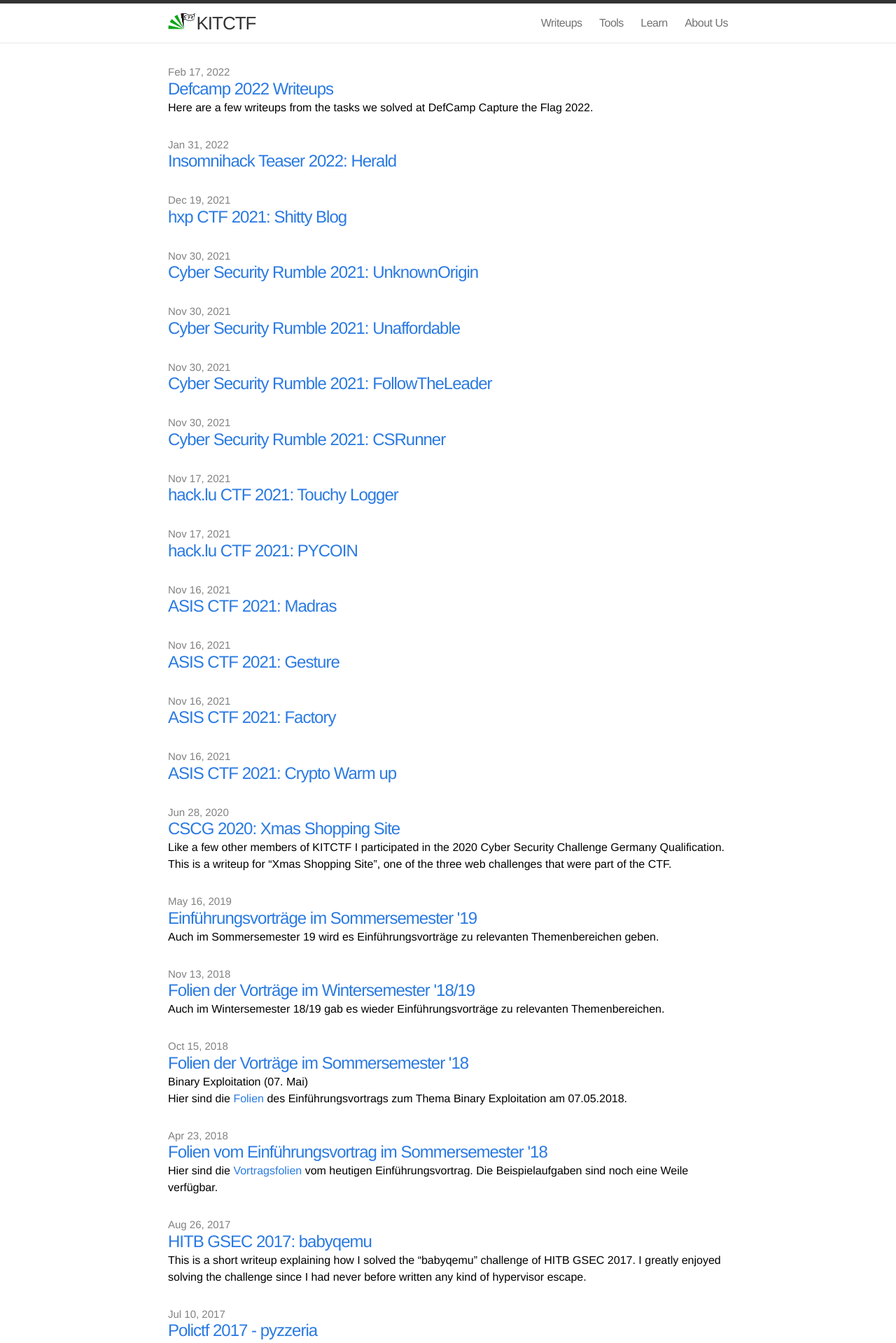
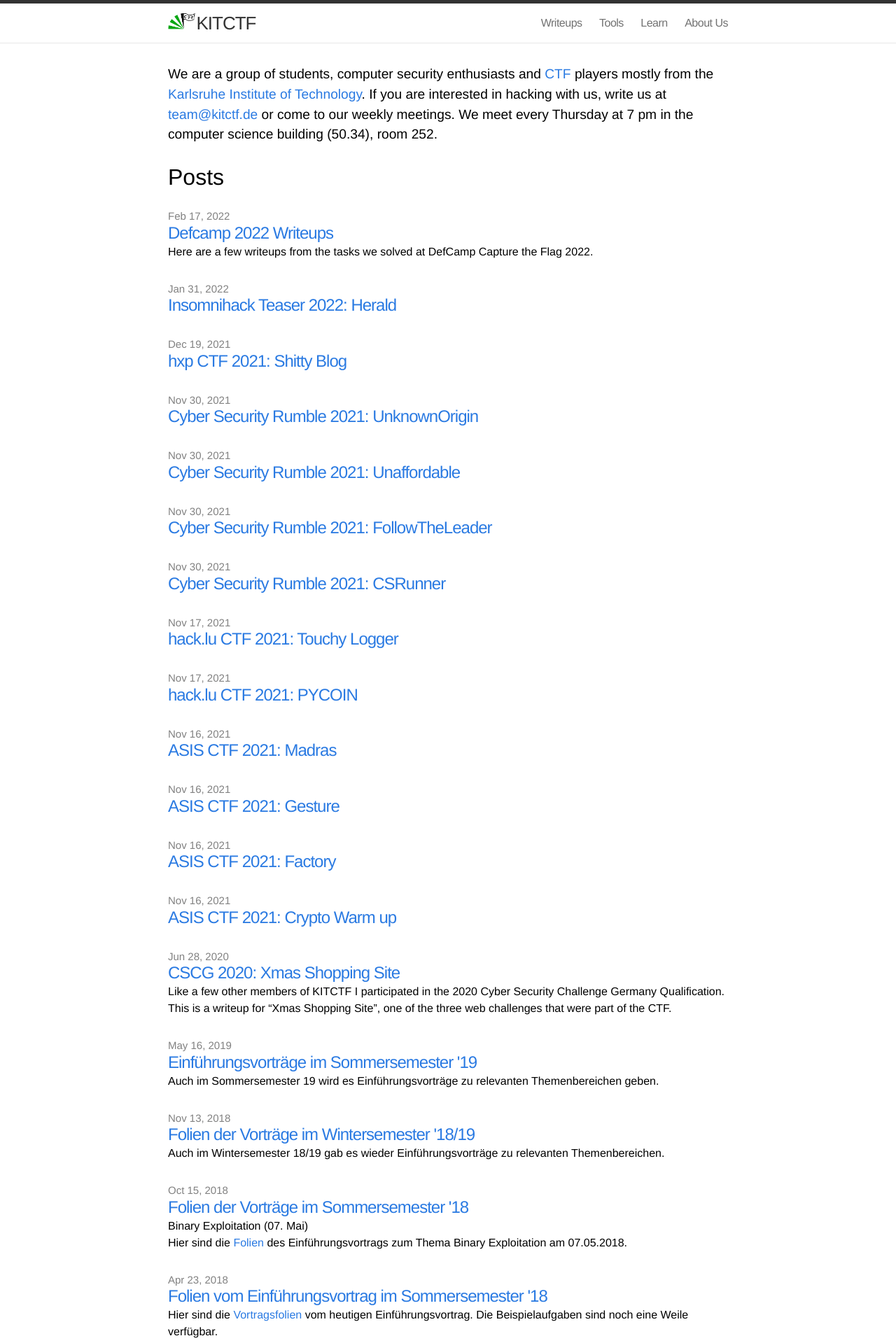
Before and after one commit to kitctf/www, a Jekyll site: the page built from index.html, in a window 1280 px wide. Shown: the top 1919 px of the page at 70% size. Built offline with Jekyll 4.4.1, drawn with Linux system fonts in a browser that asks for light colours.

Commit message:
added short about text on main page

```diff
--- a/css/main.css
+++ b/css/main.css
@@ -124,7 +124,19 @@
 /* Home styles */
 /* ----------------------------------------------------------*/
 
-.home h1 { margin-bottom: 25px; }
+.upfront {
+  font-size: 1.2em;
+}
+
+
+.home h1 {
+  display: block;
+  font-size: 2em;
+  margin-top: 0.67em;
+  margin-bottom: 0.67em;
+  margin-left: 0;
+  margin-right: 0;
+}
 
 .posts {
   list-style-type: none;
--- a/index.html
+++ b/index.html
@@ -3,7 +3,15 @@
 ---
 
 <div class="home">
+  <div class="upfront">
+  {% for post in site.pages %}
+    {% if post.url == "/meetings/" %}
+      {{ post.content | markdownify }}
+    {% endif %}
+  {% endfor %}
+  </div>
 
+    <h1>Posts</h1>
   <ul class="posts">
     {% for post in site.categories.sticky %}
       <li>
--- /dev/null
+++ b/meetings.md
@@ -0,0 +1,7 @@
+---
+layout: page
+title: Meetings
+permalink: /meetings/
+---
+
+We are a group of students, computer security enthusiasts and [CTF](https://ctftime.org/ctf-wtf/) players mostly from the [Karlsruhe Institute of Technology](https://www.kit.edu/english). If you are interested in hacking with us, write us at [team@kitctf.de](mailto:team@kitctf.de) or come to our weekly meetings. We meet every Thursday at 7 pm in the computer science building (50.34), room 252.
```
